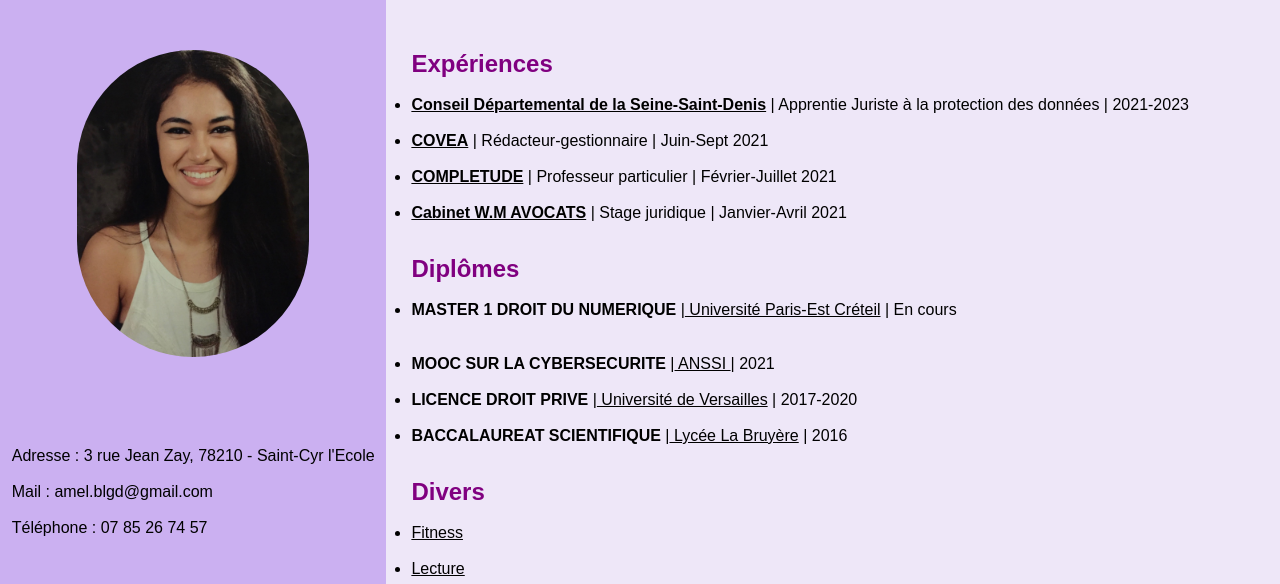
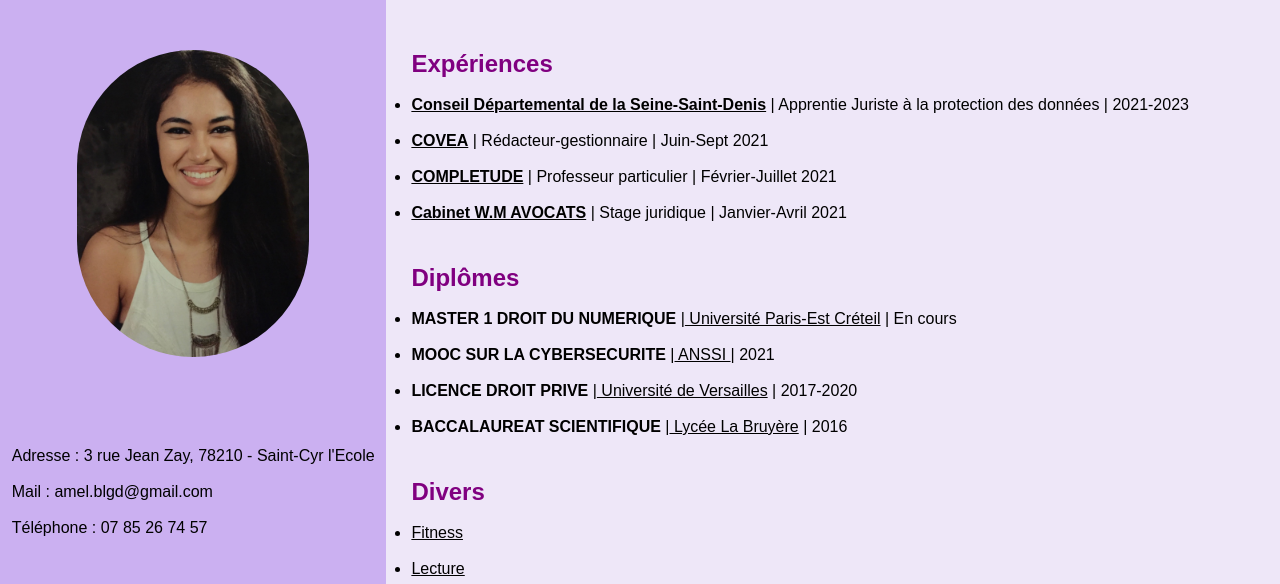
Before and after one commit to amelbelgaid/amelbelgaid.github.io, a plain HTML site: page cv.html in a window 1280 px wide. Shown: the part 820-1404 px from the top of the page. Drawn offline with Linux system fonts and the light colour scheme.

Commit message:
Update cv.html

```diff
--- a/cv.html
+++ b/cv.html
@@ -62,7 +62,7 @@
             <h2>Diplômes</h2>
             <br>
             <ul class="liste">
-                <li><b>MASTER 1 DROIT DU NUMERIQUE</b> |<a href="https://www.u-pec.fr/fr/formation/master-droit-du-numerique-parcours-informatique-et-droit"> Université Paris-Est Créteil</a> | En cours</li><br>
+                <li><b>MASTER 1 DROIT DU NUMERIQUE</b> |<a href="https://www.u-pec.fr/fr/formation/master-droit-du-numerique-parcours-informatique-et-droit"> Université Paris-Est Créteil</a> | En cours</li>
                 <br><li><b>MOOC SUR LA CYBERSECURITE</b> |<a href="https://www.ssi.gouv.fr/actualite/secnumacademie-le-nouvelle-formation-en-ligne-met-la-cybersecurite-a-la-portee-de-tous/"> ANSSI </a> | 2021</li>
                 <br><li><b>LICENCE DROIT PRIVE</b> |<a href="https://www.facdroit-sciencepo.uvsq.fr/licence-droit"> Université de Versailles</a> | 2017-2020</li>
                 <br><li><b>BACCALAUREAT SCIENTIFIQUE</b> |<a href="http://www.lyc-labruyere-versailles.ac-versailles.fr"> Lycée La Bruyère</a> | 2016</li><br>
```
